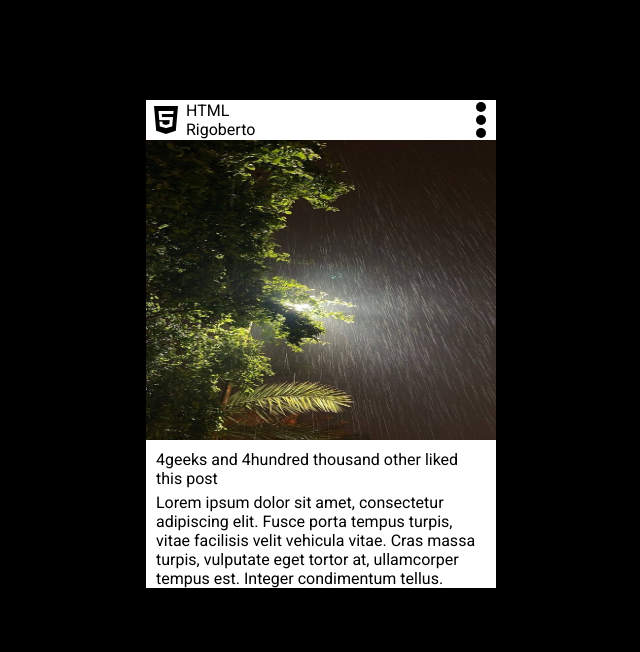
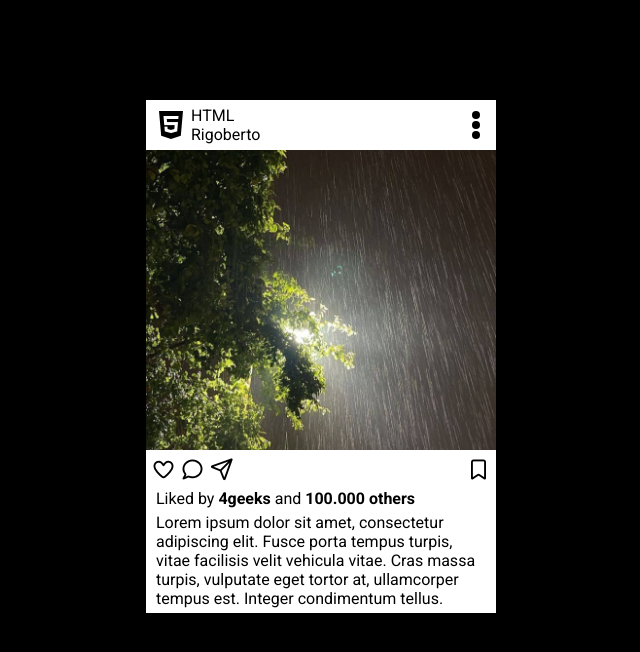
Before and after one commit to 4GeeksAcademy/juan-MSCC-instagram-post, a plain HTML site: page index.html in a window 1280 px wide. Shown: the whole page, without its empty margins (319-959 px from the left). Drawn offline with Linux system fonts and the light colour scheme.

Commit message:
Finished project

```diff
--- a/index.html
+++ b/index.html
@@ -32,10 +32,17 @@
             <img src="/rainy nigth.jpg" alt="">
         </div>
         <div class="post-interaction">
-
+            <div class="interaction-icons">
+                <i class="fa-regular fa-heart fa-lg"></i>
+                <i class="fa-regular fa-comment fa-lg"></i>
+                <i class="fa-regular fa-paper-plane fa-lg"></i>
+            </div>
+            <div class="save-icon">
+                <i class="fa-regular fa-bookmark fa-lg"></i>
+            </div>
         </div>
         <div class="post-body">
-            <p class="likes">4geeks and 4hundred thousand other liked this post</p>
+            <p class="likes">Liked by <strong>4geeks</strong> and <strong>100.000 others</strong></p>
             <p class="description">Lorem ipsum dolor sit amet, consectetur adipiscing elit. Fusce porta tempus turpis, vitae facilisis velit vehicula vitae.
             Cras massa turpis, vulputate eget tortor at, ullamcorper tempus est. Integer condimentum tellus.
             </p>
--- a/style.css
+++ b/style.css
@@ -18,6 +18,7 @@ body {
 .post-header {
     display: flex;
     justify-content: space-between;
+    padding: 5px;
 }
 
 .header-left{
@@ -34,11 +35,11 @@ body {
 }
 
 .bar-icon div {
-    height: 10px;
-    width: 10px;
+    height: 8px;
+    width: 8px;
     background-color: black;
-    border-radius: 5px;
-    margin: auto;
+    border-radius: 4px;
+    margin: 1px auto;
 }
 
 .post-photo {
@@ -49,8 +50,14 @@ body {
 .post-photo img {
     height: 300px;
     width: 100%;
-    object-fit:
+    object-fit: cover;
     object-position: center;
+}
+
+.post-interaction {
+    display: flex;
+    justify-content: space-between;
+    margin: 10px 5px 0 5px;
 }
 
 .post-body {
@@ -58,5 +65,6 @@ body {
 }
 
 .description {
-    margin-top: 5px;
+    margin: 5px 0;
+    padding-bottom: 5px;
 }
```
